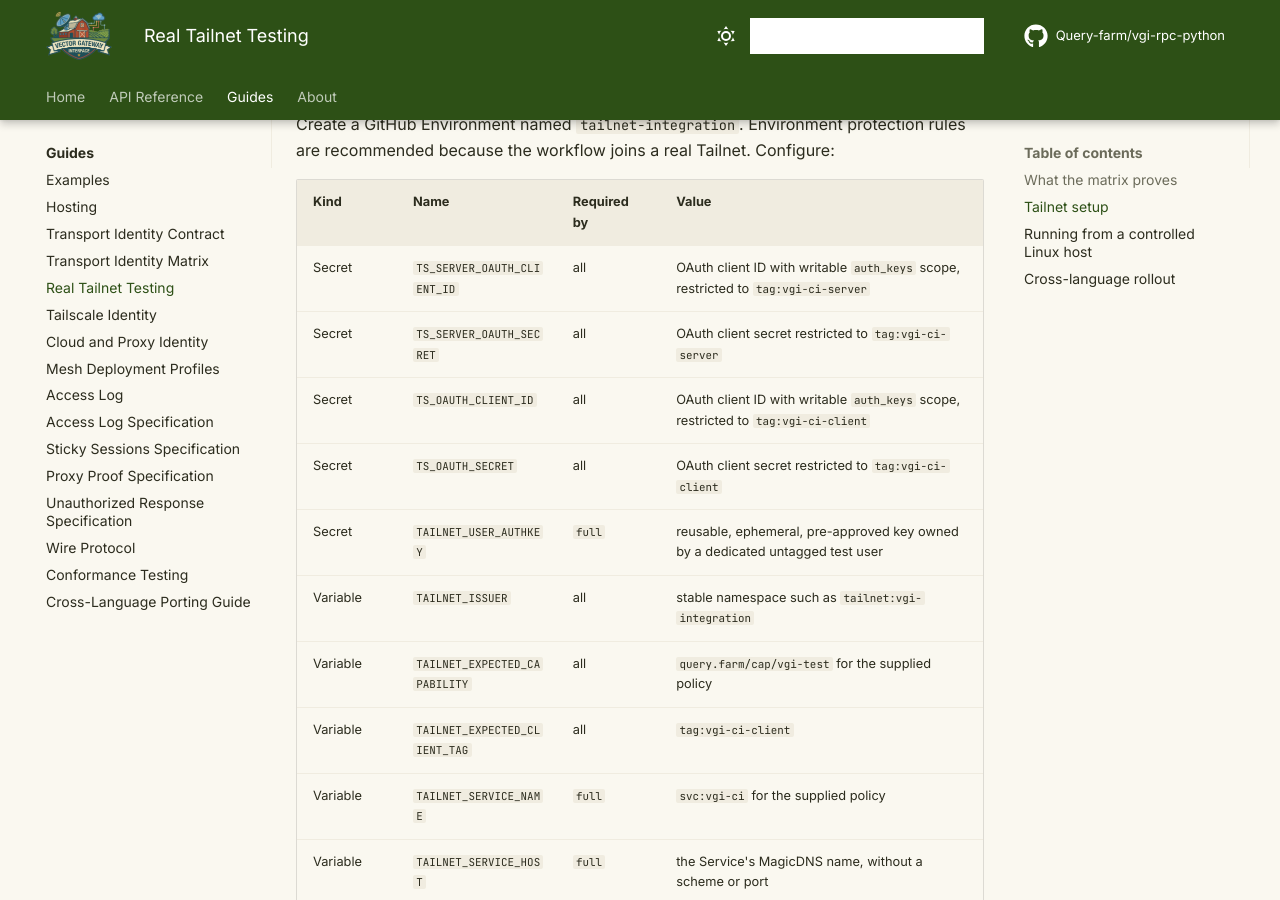
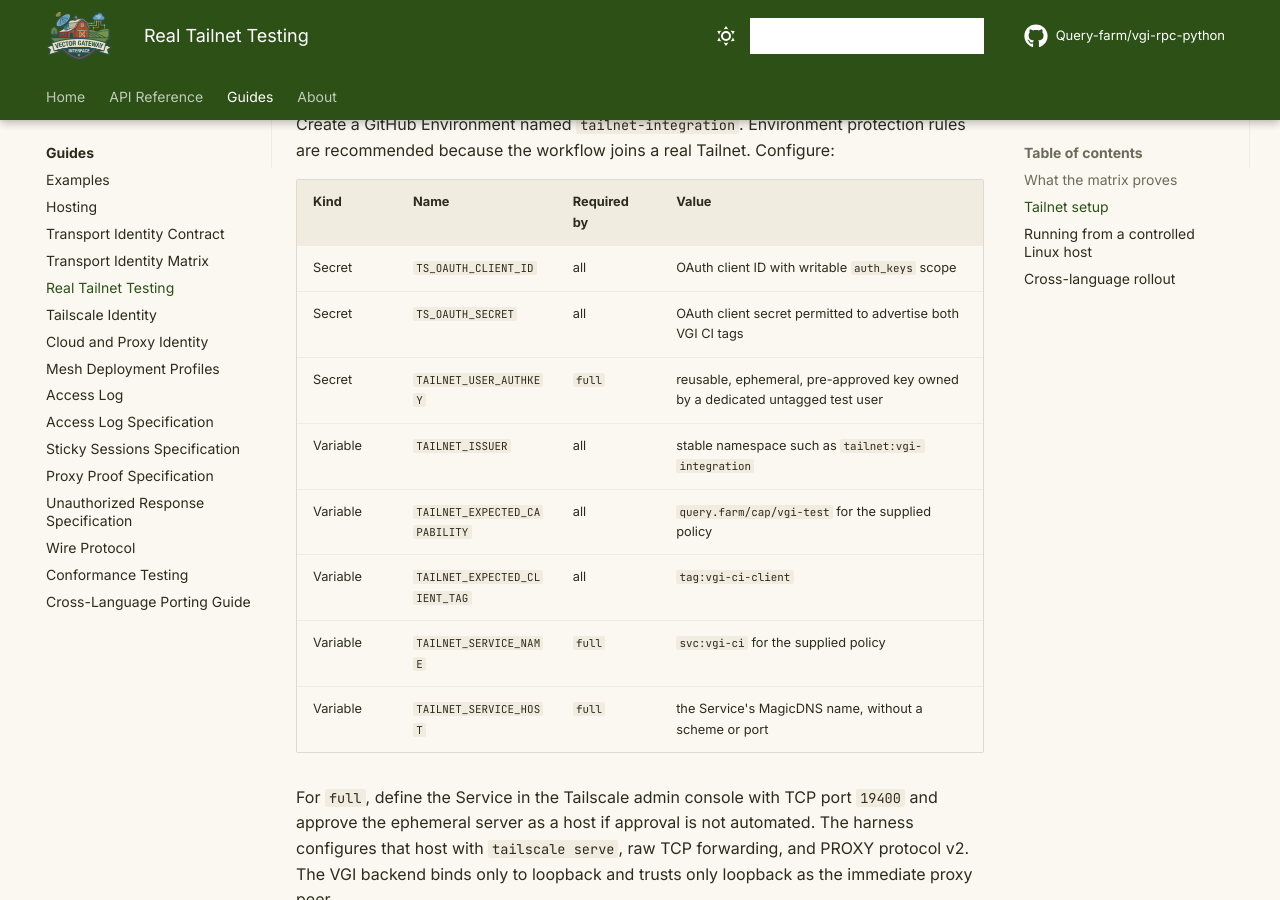
Before and after one commit to Query-farm/vgi-rpc-python, an MkDocs documentation site: the page built from docs/real-tailnet-testing.md, in a window 1280 px wide and 900 px high, scrolled down 1174 px. Built offline with MkDocs 1.6.1 and Material for MkDocs 9.7.7, drawn with Linux system fonts in a browser that asks for light colours; comment, search, counter and statistics services are not loaded.

Commit message:
test(tailnet): use shared CI OAuth identity

```diff
--- a/docs/real-tailnet-testing.md
+++ b/docs/real-tailnet-testing.md
@@ -33,10 +33,8 @@ rules are recommended because the workflow joins a real Tailnet. Configure:
 
 | Kind | Name | Required by | Value |
 | --- | --- | --- | --- |
-| Secret | `TS_SERVER_OAUTH_CLIENT_ID` | all | OAuth client ID with writable `auth_keys` scope, restricted to `tag:vgi-ci-server` |
-| Secret | `TS_SERVER_OAUTH_SECRET` | all | OAuth client secret restricted to `tag:vgi-ci-server` |
-| Secret | `TS_OAUTH_CLIENT_ID` | all | OAuth client ID with writable `auth_keys` scope, restricted to `tag:vgi-ci-client` |
-| Secret | `TS_OAUTH_SECRET` | all | OAuth client secret restricted to `tag:vgi-ci-client` |
+| Secret | `TS_OAUTH_CLIENT_ID` | all | OAuth client ID with writable `auth_keys` scope |
+| Secret | `TS_OAUTH_SECRET` | all | OAuth client secret permitted to advertise both VGI CI tags |
 | Secret | `TAILNET_USER_AUTHKEY` | `full` | reusable, ephemeral, pre-approved key owned by a dedicated untagged test user |
 | Variable | `TAILNET_ISSUER` | all | stable namespace such as `tailnet:vgi-integration` |
 | Variable | `TAILNET_EXPECTED_CAPABILITY` | all | `query.farm/cap/vgi-test` for the supplied policy |
```
Also changed, not shown: 3 other files.
